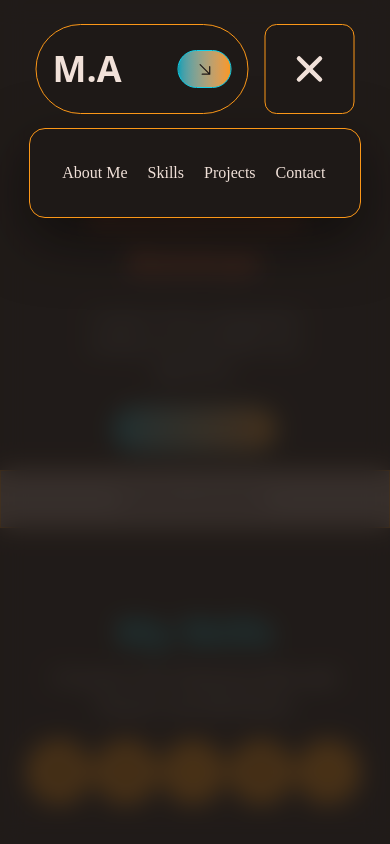
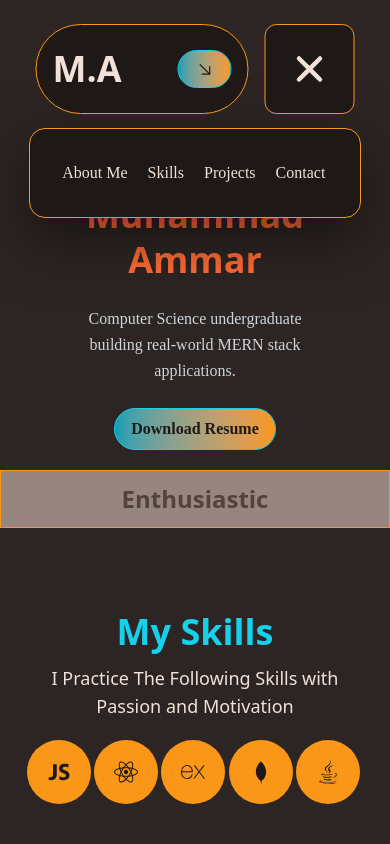
Before and after one commit to ammar-002/my-portfolio-site, a React (Vite) app: page / in a window 390 px wide. Both pictures are taken after a click on the element 309 px from the left and 69 px from the top of the page. Shown: the top 844 px of the page. Built offline with nearby package versions, Linux system fonts and the light colour scheme.

Commit message:
fix a bug

```diff
--- a/src/Components/navbar/NavbarMain.jsx
+++ b/src/Components/navbar/NavbarMain.jsx
@@ -29,7 +29,7 @@ const NavbarMain = () => {
 
       {toggle && (
         <div
-          className="fixed top-0 left-0 w-full h-screen bg-black/80 backdrop-blur-md z-10 lg:hidden flex items-start justify-center pt-32"
+          className="fixed top-0 left-0 w-full h-screen   z-10 lg:hidden flex items-start justify-center pt-32"
           onClick={() => setToggle(false)}
           style={{
             animation: 'fadeIn 0.3s ease-out'
```
